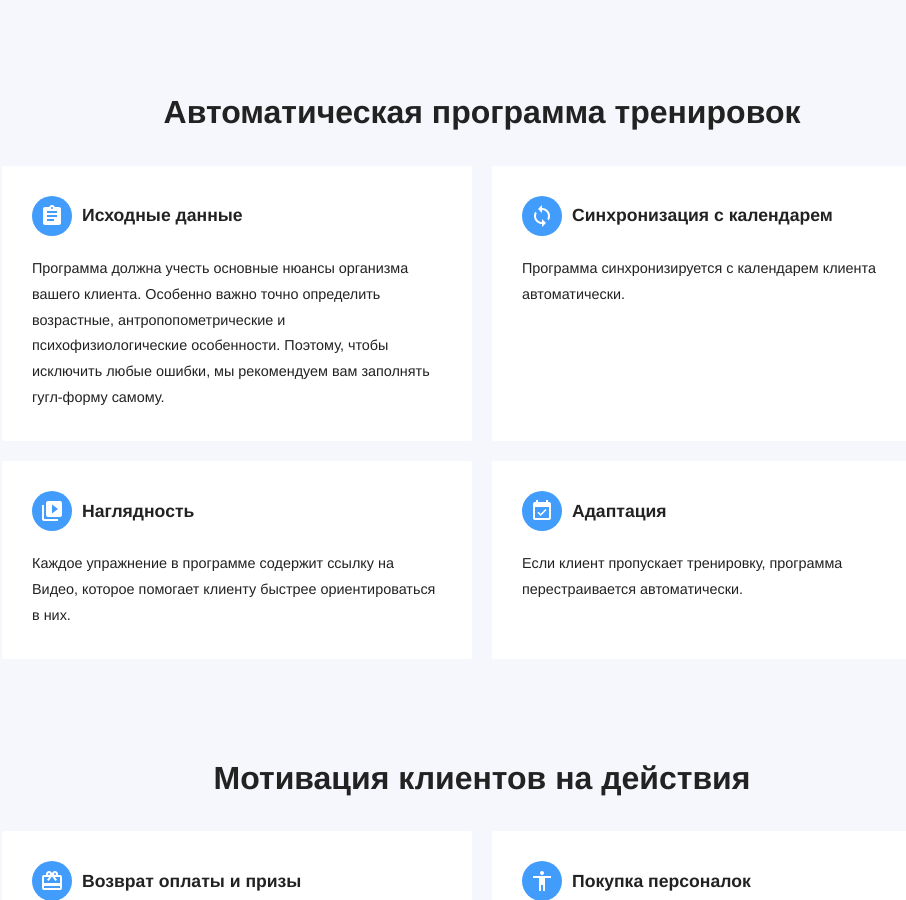
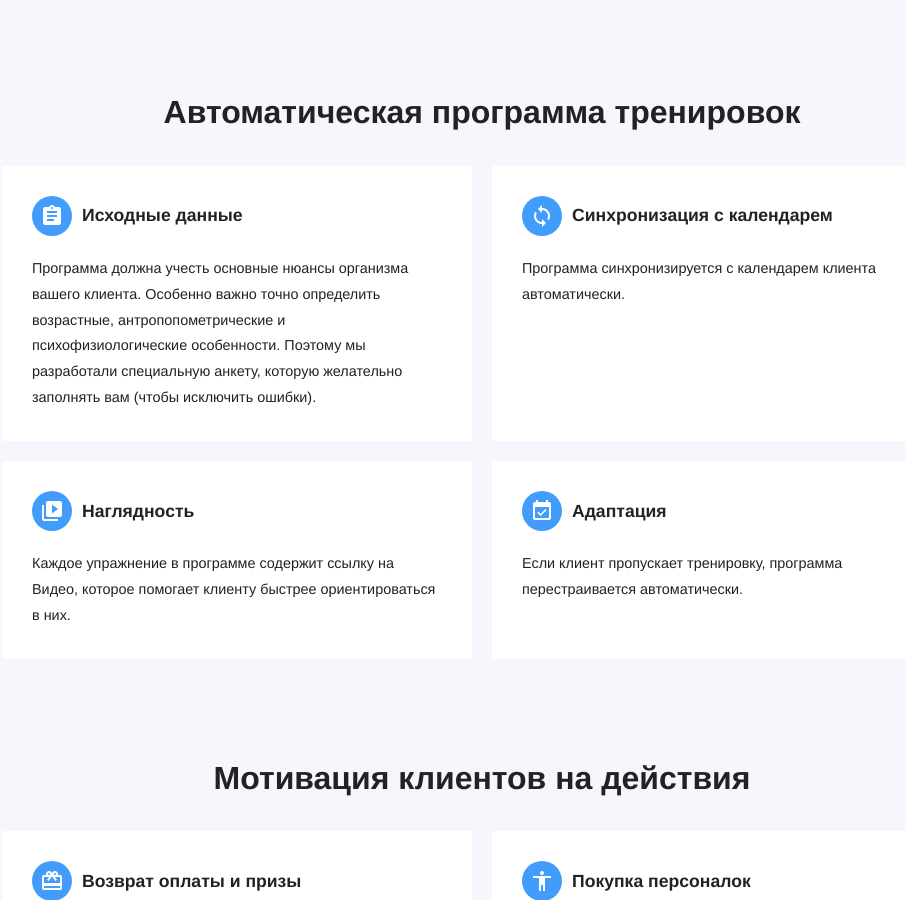
Before and after one commit to RakhimyanTim/fitness.github.io, a Jekyll site: the page built from pages/features.html, in a window 1280 px wide and 900 px high, scrolled down 509 px. Shown: the whole window, without its empty margins (158-1064 px from the left). Built offline with Jekyll 4.4.1, drawn with Linux system fonts in a browser that asks for light colours; some web fonts are replaced.

Commit message:
Update features.html

```diff
--- a/pages/features.html
+++ b/pages/features.html
@@ -24,7 +24,7 @@ permalink: /features/
 	<h2>Автоматическая программа тренировок</h2>
 
 	<ul class="cards">
-		{% include components/features/data-block.html icon="assignment" title="Исходные данные" content="Программа должна учесть основные нюансы организма вашего клиента. Особенно важно точно определить возрастные, антропопометрические и психофизиологические особенности. Поэтому, чтобы исключить любые ошибки, мы рекомендуем вам заполнять гугл-форму самому." %}
+		{% include components/features/data-block.html icon="assignment" title="Исходные данные" content="Программа должна учесть основные нюансы организма вашего клиента. Особенно важно точно определить возрастные, антропопометрические и психофизиологические особенности. Поэтому мы разработали специальную анкету, которую желательно заполнять вам (чтобы исключить ошибки)." %}
 
 		{% include components/features/data-block.html icon="sync" title="Синхронизация с календарем" content="Программа синхронизируется с календарем клиента автоматически." %}
 
```
